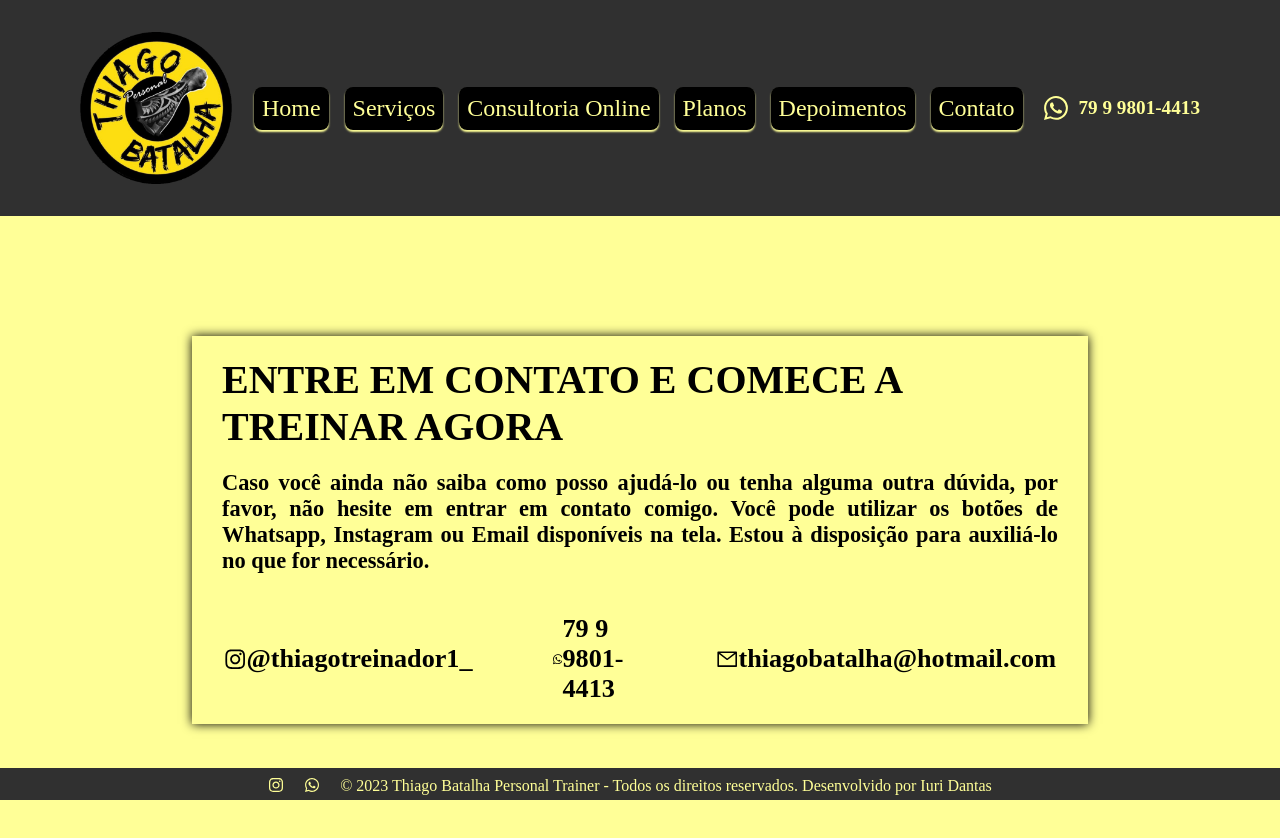
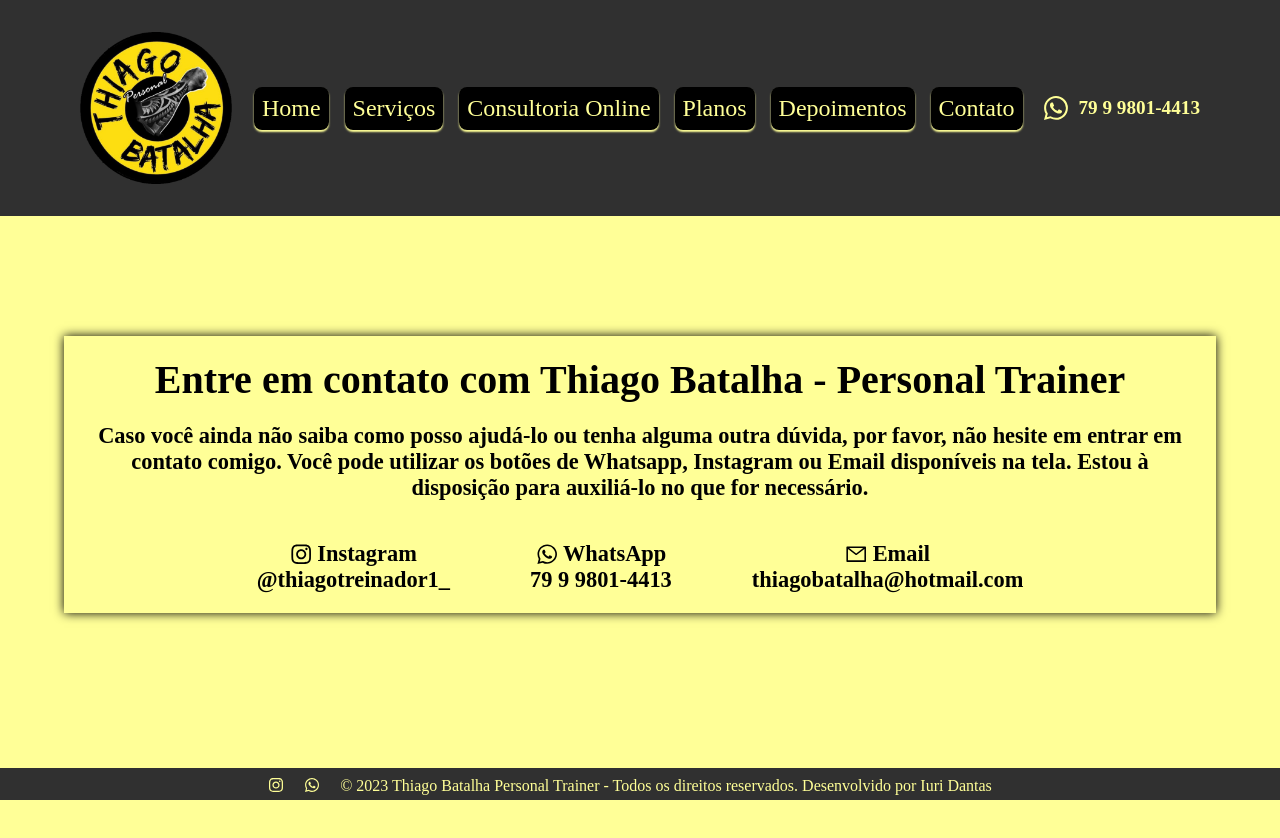
Before and after one commit to iuridantas/Personal-Trainer, a React (Vite) app: page /contato in a window 1280 px wide. Shown: the top 838 px of the page. After the commit the page ends 800 px from the top, so only its background shows below. Built offline with nearby package versions, Linux system fonts and the light colour scheme.

Commit message:
refactor: modifying some information

```diff
--- a/src/components/footer/index.tsx
+++ b/src/components/footer/index.tsx
@@ -5,22 +5,38 @@
   return (
     <Container>
       <div>
-        <a href="https://www.instagram.com/thiagotreinador1_/" target="_blank">
-          <FaInstagram className="instagram" />
+        <a
+          href="https://www.instagram.com/thiagotreinador1_/"
+          rel="noopener noreferrer"
+          target="_blank"
+        >
+          <FaInstagram
+            className="instagram"
+            alt="Ícone do Instagram de Thiago Batalha Personal Trainer"
+          />
         </a>
         <a
           href="https://api.whatsapp.com/send?phone=5579998014413"
           target="_blank"
+          rel="noopener noreferrer"
         >
-          <FaWhatsapp className="whatsApp" />
+          <FaWhatsapp
+            className="whatsApp"
+            alt="Ícone do WhatsApp de Thiago Batalha Personal Trainer"
+          />
         </a>
       </div>
       <div>
-       <p>© 2023 Thiago Batalha Personal Trainer - Todos os direitos reservados.
-        Desenvolvido por{' '}
-        <a href="https://github.com/iuridantas" target="_blank">
-          Iuri Dantas
-        </a>
+        <p>
+          © 2023 Thiago Batalha Personal Trainer - Todos os direitos reservados.
+          Desenvolvido por{' '}
+          <a
+            href="https://github.com/iuridantas"
+            rel="noopener noreferrer"
+            target="_blank"
+          >
+            Iuri Dantas
+          </a>
         </p>
       </div>
     </Container>
--- a/src/components/header/index.tsx
+++ b/src/components/header/index.tsx
@@ -127,9 +127,14 @@
         <a
           href="https://api.whatsapp.com/send?phone=5579998014413"
           target="_blank"
+          rel="noopener noreferrer"
           className="contact-link"
         >
-          <BsWhatsapp size={24} />
+          <BsWhatsapp
+            size={24}
+            className="whatsApp"
+            alt="Ícone do WhatsApp de Thiago Batalha Personal Trainer"
+          />
           <h2>79 9 9801-4413</h2>
         </a>
       </ContainerContact>
--- a/src/main.tsx
+++ b/src/main.tsx
@@ -5,7 +5,7 @@
 import GlobalStyle from './styles/global';
 import { Footer } from './components/footer';
 import { Contact } from './pages/contact';
-import Service from './pages/service';
+import Service from './pages/servicesProvided';
 
 ReactDOM.createRoot(document.getElementById('root') as HTMLElement).render(
   <React.StrictMode>
--- a/src/pages/contact/index.tsx
+++ b/src/pages/contact/index.tsx
@@ -5,7 +5,7 @@
 export function Contact() {
   return (
     <Container>
-      <h1>ENTRE EM CONTATO E COMECE A TREINAR AGORA</h1>
+      <h1>Entre em contato com Thiago Batalha - Personal Trainer</h1>
       <h2>
         Caso você ainda não saiba como posso ajudá-lo ou tenha alguma outra
         dúvida, por favor, não hesite em entrar em contato comigo. Você pode
@@ -13,22 +13,44 @@
         Estou à disposição para auxiliá-lo no que for necessário.
       </h2>
       <ContainerContact>
-        <a href="https://www.instagram.com/thiagotreinador1_/" target="_blank">
-          <FaInstagram className="instagram" />
+        <a
+          href="https://www.instagram.com/thiagotreinador1_/"
+          rel="noopener noreferrer"
+          target="_blank"
+        >
+          <h3>
+            <FaInstagram
+              className="instagram"
+              alt="Ícone do Instagram de Thiago Batalha Personal Trainer"
+            />
+            <span/>Instagram
+          </h3>
           <h3>@thiagotreinador1_</h3>
         </a>
         <a
           href="https://api.whatsapp.com/send?phone=5579998014413"
           target="_blank"
+          rel="noopener noreferrer"
         >
-          <FaWhatsapp className="whatsApp" />
+          <h3><FaWhatsapp
+            className="whatsApp"
+            alt="Ícone do WhatsApp de Thiago Batalha Personal Trainer"
+          />
+          <span/>WhatsApp
+          </h3>
           <h3>79 9 9801-4413</h3>
         </a>
         <a
           href="https://api.whatsapp.com/send?phone=5579998014413"
           target="_blank"
+          rel="noopener noreferrer"
         >
-          <AiOutlineMail className="email" />
+          <h3>          <AiOutlineMail
+            className="email"
+            alt="Ícone do Email de Thiago Batalha Personal Trainer"
+          />
+          <span/>Email
+          </h3>
           <h3>thiagobatalha@hotmail.com</h3>
         </a>
       </ContainerContact>
--- a/src/pages/contact/style.ts
+++ b/src/pages/contact/style.ts
@@ -1,7 +1,7 @@
 import styled from 'styled-components';
 
 export const Container = styled.div`
-  width: 70%;
+  width: 90%;
   display: flex;
   justify-content: center;
   align-items: center;
@@ -16,18 +16,19 @@
 
   h2 {
     font-size: 1.4rem;
-    text-align: justify;
+    text-align: center;
     padding: 10px;
   }
 
   @media (max-width: 600px) {
     padding: 10px 0;
     h1 {
-      font-size: 1rem;
+      font-size: 1.4rem;
       text-align: center;
     }
     h2 {
-      font-size: 0.8rem;
+      font-size: 1rem;
+      text-align:justify;
     }
   }
 `;
@@ -38,6 +39,7 @@
 
   a {
     display: flex;
+    flex-direction: column;
     align-items: center;
     text-decoration: none;
     color: black;
@@ -45,11 +47,24 @@
     margin: 30px 40px 10px;
   }
 
+  h3{
+    display: flex;
+    font-size: 1.4rem;
+    align-items: center;
+  }
+
+  span{
+    margin-right: 5px;
+  }
+
   @media (max-width: 600px) {
     flex-direction: column;
     a {
-      font-size: 0.8rem;
+      font-size: 1rem;
       margin: 5px 0;
+    }
+    h3{
+      font-size: 1rem;
     }
   }
 `;
--- a/src/pages/service/index.tsx
+++ b/src/pages/servicesProvided/index.tsx
@@ -3,9 +3,9 @@
 export default function Service() {
   return (
     <Container>
-      <h1>Conheça os serviços de treinamento prestados.</h1>
+      <h1>Serviços de treinamento personalizado - Conheça nossas opções</h1>
       <Section1>
-        <img src="/img/foto.png" alt="" />
+        <img src="/img/foto.png" alt="Foto do Personal" />
         <h2>
           <p>
             Meu objetivo é ajudá-lo a alcançar seus objetivos, seja para ganhar
```
Also changed, not shown: src/pages/servicesProvided/style.ts (renamed from src/pages/service/style.ts).
